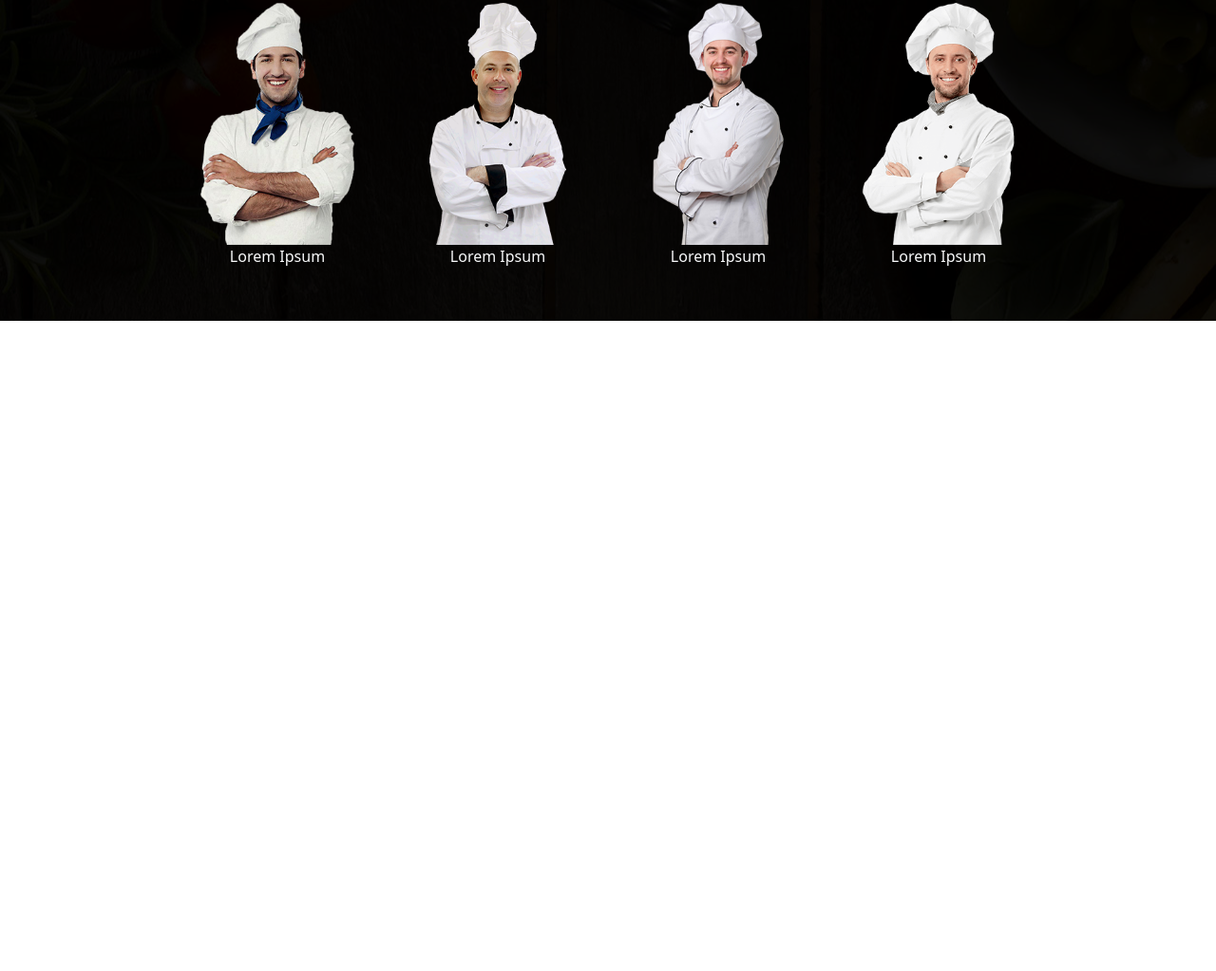
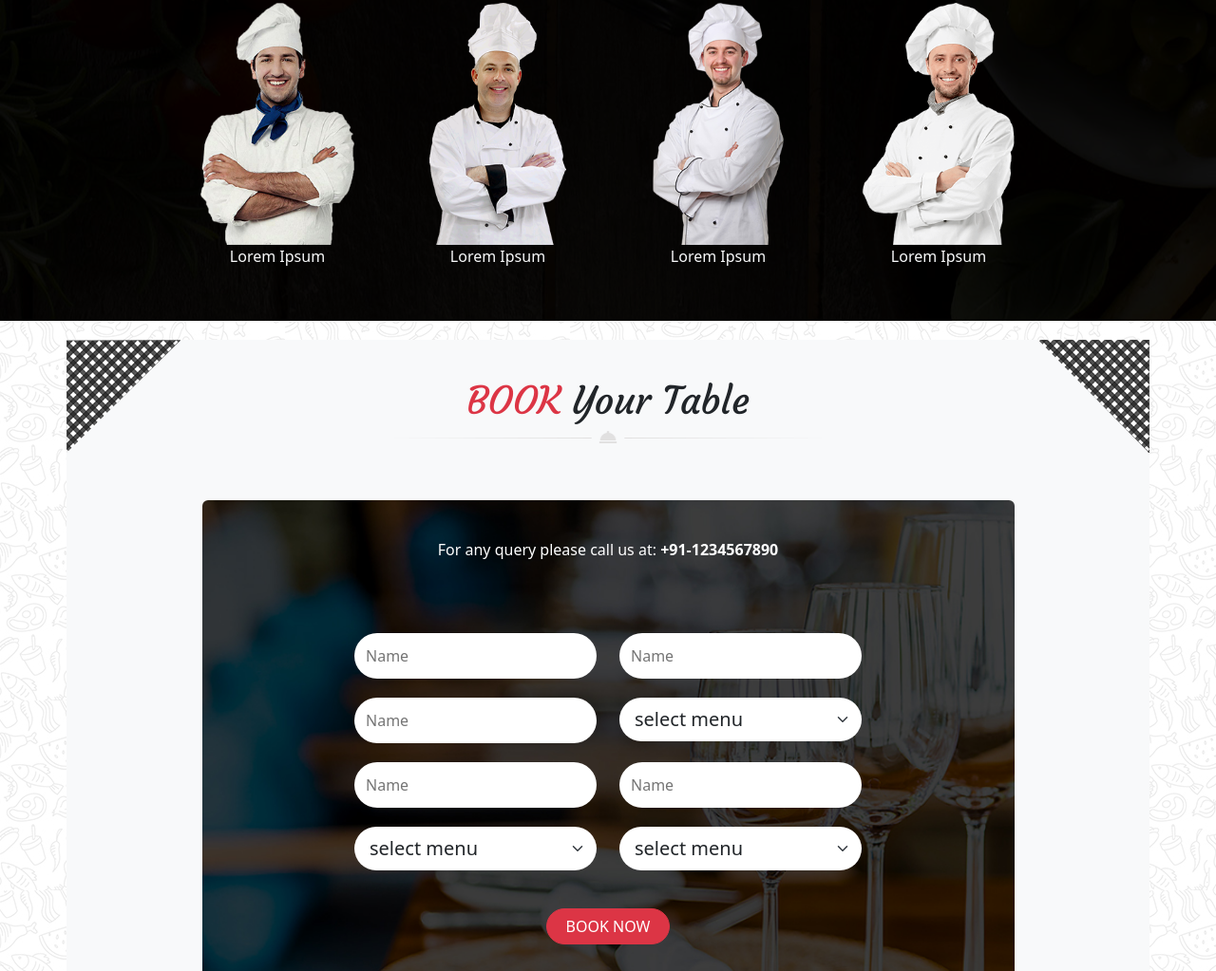
Before and after one commit to Osama-Jeb/projet_css_oussama_jebrane, a website: page index.html in a window 1280 px wide. Shown: the part 1777-2800 px from the top of the page at 95% size. Before the commit the page ends 2115 px from the top, so only its background shows below. Drawn offline with nearby package versions, Linux system fonts and the light colour scheme; files whose address does not match are found by name.

Commit message:
form section

```diff
--- a/index.html
+++ b/index.html
@@ -12,6 +12,7 @@
 <body>
 
     <header>
+        <!--? Nav Bar  -->
         <nav
             class="d-flex px-5 gap-1 p-1 flex-column flex-lg-row justify-content-between align-items-center text-center">
             <!-- left Navlinks -->
@@ -37,7 +38,7 @@
     </header>
 
     <main>
-        <!-- Salad background image -->
+        <!--? Salad background image -->
         <div class="bg-img">
             <!-- Text and buttons -->
             <div class="banner-content mt-5">
@@ -61,26 +62,34 @@
         <!-- <div class="bottom-deco">
 
         </div> -->
-        <!-- See you in 24hours -->
+        <!--? See you in 24hours -->
         <div class="menu p-1">
-            <div class="menu-paper container bg-light">
+            <div class="menu-paper p-0 container bg-light">
+                <!-- Top Coreners -->
                 <img src="./public/img/box-left-top.png" class="float-start" alt="">
                 <img src="./public/img/box-right-top.png" class="float-end" alt="">
-                <div class="text-center d-flex flex-column justify-content-center">
+                <!-- Story -->
+                <div class="text-center d-flex flex-column justify-content-center m-0">
                     <h1 class=" mt-2"><span class="text-chef-red">OUR</span> Story</h1>
                     <img src="./public/img/decoration_line.png" alt="">
-                    <p class="d-none mt-2 d-md-block">Lorem ipsum dolor sit amet, consectetur adipisicing elit. Exercitationem explicabo ipsam, modi
+                    <p class="d-none mt-2 d-md-block">Lorem ipsum dolor sit amet, consectetur adipisicing elit.
+                        Exercitationem explicabo ipsam, modi
                         corporis quam sapiente dicta labore at voluptatem, enim, dolore nemo. Magnam sequi excepturi
                         cumque quos autem reprehenderit dolore.
                         Est rem, voluptate nemo quasi possimus animi id harum ipsam similique aspernatur? Officia quis
-                        quaerat ipsam, perspiciatis repellendus accusamus nihil sint magni eveniet, temporibus nesciunt
-                        deleniti ratione adipisci at veniam.</p>
+                        quaerat ipsam.</p>
                 </div>
 
+                <!-- 24hours thingy -->
+
+
+                <!-- Bottom Corners -->
+                <img src="./public//img/box-bottom-left.png" class="float-start" alt="">
+                <img src="./public/img/box-bottom_right.png" class="float-end" alt="">
             </div>
         </div>
 
-        <!-- Meet the Chefs -->
+        <!--? Meet the Chefs -->
 
         <div class="chefs d-flex gap-2 flex-column justify-content-between align-items-center p-2">
             <!-- Meet Text -->
@@ -110,6 +119,96 @@
             </div>
         </div>
 
+
+
+        <!--? Reservation -->
+        <div class="menu p-1">
+            <div class="menu-paper container bg-light p-0">
+                <!-- Top Coreners -->
+                <img src="./public/img/box-left-top-grey.png" class="float-start" alt="">
+                <img src="./public/img/box-right-top-grey.png" class="float-end" alt="">
+
+                <!-- Book -->
+                <div class="text-center d-flex flex-column align-items-center m-0">
+                    <h1 class=" mt-2"><span class="text-chef-red">BOOK</span> Your Table</h1>
+                    <img src="./public/img/decoration_line.png" width="50%" alt="">
+                </div>
+
+                <!-- Form -->
+                <div class="container w-75 mt-3 rounded form-bg-img p-2 d-flex flex-column align-items-center">
+                    <p class="text-white">For any query please call us at: <b>+91-1234567890</b></p>
+
+                    <div class="d-flex">
+                        <form action="" class="mb-2 mt-2">
+                            <div class="row">
+                                <div class="col">
+                                    <input type="text" placeholder="Name" class="mt-1 rounded-pill border-0">
+                                </div>
+                                <div class="col">
+                                    <input type="text" placeholder="Name" class="mt-1 rounded-pill border-0">
+                                </div>
+                            </div>
+                            <div class="row">
+                                <div class="col">
+                                    <input type="text" placeholder="Name" class="mt-1 rounded-pill border-0">
+                                </div>
+                                <div class="col">
+                                    <select class="form-select form-select-lg  mt-1 rounded-pill border-0"
+                                        aria-label="Default select example">
+                                        <option selected>select menu</option>
+                                        <option value="1">One</option>
+                                        <option value="2">Two</option>
+                                        <option value="3">Three</option>
+                                    </select>
+                                </div>
+                            </div>
+                            <div class="row">
+                                <div class="col">
+                                    <input type="text" placeholder="Name" class="mt-1 rounded-pill border-0">
+                                </div>
+                                <div class="col">
+                                    <input type="text" placeholder="Name" class="mt-1 rounded-pill border-0">
+                                </div>
+                            </div>
+                            <div class="row">
+                                <div class="col">
+                                    <select class="form-select form-select-lg  mt-1 rounded-pill border-0"
+                                        aria-label="Default select example">
+                                        <option selected>select menu</option>
+                                        <option value="1">One</option>
+                                        <option value="2">Two</option>
+                                        <option value="3">Three</option>
+                                    </select>
+                                </div>
+                                <div class="col">
+                                    <select class="form-select form-select-lg  mt-1 rounded-pill border-0"
+                                        aria-label="Default select example">
+                                        <option selected>select menu</option>
+                                        <option value="1">One</option>
+                                        <option value="2">Two</option>
+                                        <option value="3">Three</option>
+                                    </select>
+                                </div>
+                            </div>
+                        </form>
+                    </div>
+
+
+                    <button class="btn btn-chef-red rounded-pill px-1">
+                        BOOK NOW
+                    </button>
+                </div>
+
+                <!-- Blog Title -->
+                <div class="text-center d-flex flex-column align-items-center m-0">
+                    <h1 class=" mt-2"><span class="text-chef-red">OUR</span> Blog</h1>
+                    <img src="./public/img/decoration_line.png" width="50%" alt="">
+                </div>
+                <!-- Bottom Corners -->
+                <img src="./public//img/box-bottom-left-grey.png" class="float-start" alt="">
+                <img src="./public/img/box-bottom_right-grey.png" class="float-end" alt="">
+            </div>
+        </div>
     </main>
 
 
--- a/src/sass/modules/home/_header.scss
+++ b/src/sass/modules/home/_header.scss
@@ -1,7 +1,4 @@
-* {
-    padding: 0;
-    margin: 0;
-}
+
 
 header {
     position: absolute;
--- a/src/sass/modules/home/_main.scss
+++ b/src/sass/modules/home/_main.scss
@@ -37,25 +37,34 @@ main {
         }
     }
 
-    .menu{
+    .menu {
         background-image: url(../img/main_bg.jpg);
         height: 100vh;
-        .menu-paper{
+
+        .menu-paper {
             height: 100%;
-            h1{
+
+            h1 {
                 font-family: "courgette";
             }
+            .form-bg-img{
+                background-image: url(../img/book_table_bg.jpg);
+                height: auto;
+                background-size: cover;
+            }
+
         }
     }
 
-    .chefs{
+    .chefs {
         margin-top: 20px;
         background-image: url(../img/team_background.jpg);
         height: auto;
         background-position: center;
         background-blend-mode: darken;
         background-color: rgba(0, 0, 0, 0.69);
-        .chefs-text{
+
+        .chefs-text {
             font-family: "courgette";
         }
     }
@@ -68,3 +77,7 @@ main {
         font-size: 2rem;
     }
 }
+
+input{
+    padding: 12px;
+}
```
Also changed, not shown: public/css/app.css, 1 other file.
